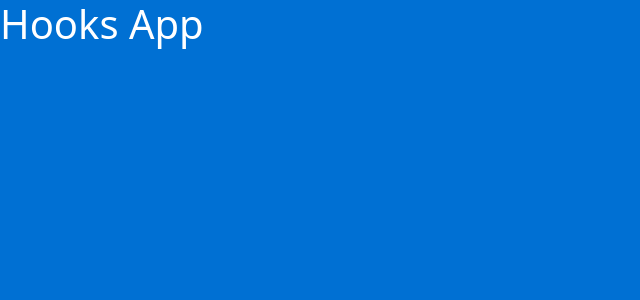
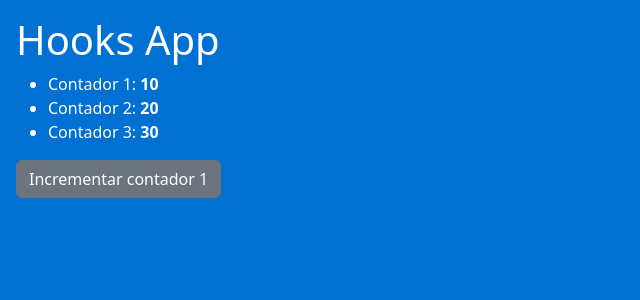
Before and after one commit to alexglzrys/react-HooksExpertApp, a React (Vite) app: page / in a window 1280 px wide. Shown: the top 300 px of the page, without its empty margins (0-640 px from the left). Built offline with nearby package versions, Linux system fonts and the light colour scheme.

Commit message:
useState - CounterApp

```diff
--- a/src/HooksApp.jsx
+++ b/src/HooksApp.jsx
@@ -1,7 +1,11 @@
 import React from 'react'
+import { CounterApp } from './components/CounterApp'
 
 export const HooksApp = () => {
   return (
-    <h1>Hooks App</h1>
+    <>
+        <h1>Hooks App</h1>
+        <CounterApp />
+    </>
   )
 }
--- /dev/null
+++ b/src/components/CounterApp.jsx
@@ -0,0 +1,43 @@
+import { useState } from "react";
+
+export const CounterApp = () => {
+  // Declarar estado interno del componente
+  // const [state, setState] = useState({
+
+  // Desestructurar el objeto que retorna este estado
+  const [{ contador1, contador2, contador3 }, setState] = useState({
+    contador1: 10,
+    contador2: 20,
+    contador3: 30,
+  });
+
+  const handleIncrementarContador1 = () => {
+    // Para cambiar una propiedad del estado desestructurado, nos obliga a usar la forma de callback en los parámetros del setState
+    setState((state) => {
+      return { ...state, contador1: state.contador1 + 1 };
+    });
+  };
+
+  return (
+    <div>
+      <ul>
+        <li>
+          {/* La desestructuración del estado de tipo objeto, permite acceder directamente a las propiedades */}
+          Contador 1: <strong>{contador1}</strong>
+        </li>
+        <li>
+          Contador 2: <strong>{contador2}</strong>
+        </li>
+        <li>
+          Contador 3: <strong>{contador3}</strong>
+        </li>
+      </ul>
+      <button
+        className="btn btn-secondary"
+        onClick={handleIncrementarContador1}
+      >
+        Incrementar contador 1
+      </button>
+    </div>
+  );
+};
--- a/src/index.css
+++ b/src/index.css
@@ -1,4 +1,5 @@
 body {
     background-color: rgb(0, 112, 211);
-    color: #fff
+    color: #fff;
+    padding: 1rem;
 }
```
